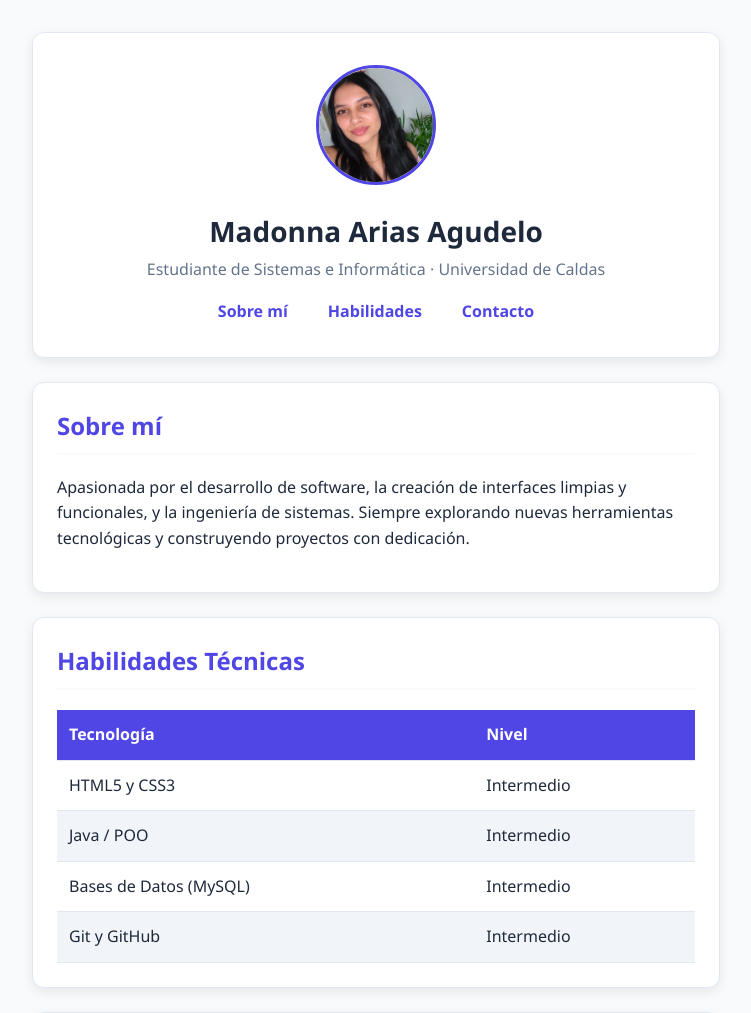
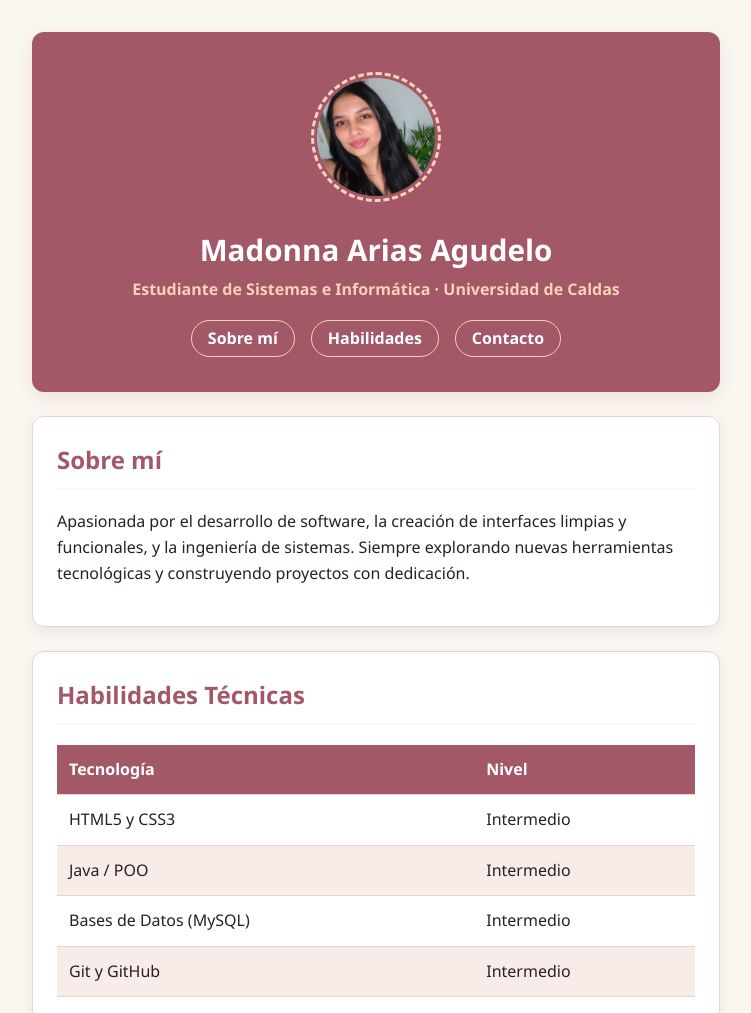
Before and after one commit to madonnaarias60929-cmyk/explorador-interactivo-2026-2, a plain HTML site: page semana-3/perfil/perfil.html in a window 1280 px wide. Shown: the top 1013 px of the page, without its empty margins (264-1015 px from the left). Drawn offline with Linux system fonts and the light colour scheme.

Commit message:
Actualizacion de paleta de colores y perfil

```diff
--- a/semana-3/perfil/css/estilos.css
+++ b/semana-3/perfil/css/estilos.css
@@ -3,21 +3,22 @@
   box-sizing: border-box;
 }
 
-/* --- 2. Variables CSS (:root) --- */
+/* --- 2. Variables CSS (:root) — Paleta Inspirada en tu Diseño --- */
 :root {
-  --primario: #4f46e5;        /* Índigo elegante */
-  --primario-hover: #4338ca;  /* Tono para hover */
-  --texto: #1e293b;           /* Gris oscuro para lectura */
-  --fondo-suave: #f8fafc;     /* Fondo suave */
+  --primario: #A35868;          /* Rosa vino tinto / Palo de rosa */
+  --primario-hover: #8C4755;    /* Tono más oscuro para hovers */
+  --acento: #F7D2B6;            /* Crema / Beige cálido */
+  --texto: #2A2024;             /* Café oscuro para alta legibilidad */
+  --fondo-suave: #FAF6F0;       /* Blanco roto / crema claro */
   --blanco: #ffffff;
-  --borde: #e2e8f0;           /* Borde sutil */
-  --sombra: rgba(0, 0, 0, 0.08);
+  --borde: #E8D5CE;             /* Borde sutil acoplado a la paleta */
+  --sombra: rgba(163, 88, 104, 0.12);
 }
 
 /* --- 3. Estilos Globales --- */
 body {
   font-family: "Segoe UI", Roboto, Helvetica, Arial, sans-serif;
-  font-size: 1rem;            /* 16px base accesible */
+  font-size: 1rem;
   line-height: 1.6;
   color: var(--texto);
   background-color: var(--fondo-suave);
@@ -51,57 +52,61 @@ main {
 
 /* --- 6. Tarjeta de Perfil / Header --- */
 .tarjeta-perfil {
-  background-color: var(--blanco);
-  border: 1px solid var(--borde);
+  background-color: var(--primario);
+  color: var(--blanco);
   border-radius: 12px;
-  padding: 2rem 1.5rem;
+  padding: 2.5rem 1.5rem;
   margin-bottom: 1.5rem;
   text-align: center;
-  box-shadow: 0 4px 12px var(--sombra);
+  box-shadow: 0 6px 16px var(--sombra);
 }
 
 .tarjeta-perfil img {
-  width: 120px;
-  height: 120px;
+  width: 130px;
+  height: 130px;
   border-radius: 50%;
   object-fit: cover;
-  border: 3px solid var(--primario);
+  border: 3px dashed var(--acento);
+  padding: 3px;
   margin-bottom: 1rem;
 }
 
 .tarjeta-perfil h1 {
   margin: 0 0 0.25rem 0;
-  font-size: 1.75rem;
-  color: var(--texto);
+  font-size: 1.85rem;
+  color: var(--blanco);
 }
 
 .tarjeta-perfil p {
   margin: 0 0 1rem 0;
-  color: #64748b;
-  font-weight: 500;
+  color: var(--acento);
+  font-weight: 600;
 }
 
 /* Navegación interna del Perfil */
 .tarjeta-perfil nav ul {
   list-style: none;
   padding: 0;
-  margin: 1rem 0 0 0;
+  margin: 1.5rem 0 0 0;
   display: flex;
   justify-content: center;
   gap: 1rem;
+  flex-wrap: wrap;
 }
 
 .tarjeta-perfil nav a {
-  color: var(--primario);
+  color: var(--blanco);
   text-decoration: none;
   font-weight: 600;
-  padding: 0.25rem 0.75rem;
-  border-radius: 6px;
-  transition: background-color 0.2s;
+  padding: 0.4rem 1rem;
+  border: 1px solid var(--acento);
+  border-radius: 20px;
+  transition: all 0.2s ease;
 }
 
 .tarjeta-perfil nav a:hover {
-  background-color: #e0e7ff;
+  background-color: var(--acento);
+  color: var(--primario);
 }
 
 /* --- 7. Tablas con Efecto Cebra --- */
@@ -123,7 +128,7 @@ th {
 }
 
 tr:nth-child(even) {
-  background-color: #f1f5f9; /* Efecto cebra en filas pares */
+  background-color: #F8ECE9; /* Efecto cebra suave con tono palo rosa */
 }
 
 /* --- 8. Formulario de Contacto --- */
@@ -135,6 +140,7 @@ label {
   display: block;
   margin-bottom: 0.3rem;
   font-weight: 600;
+  color: var(--texto);
 }
 
 input[type="text"],
@@ -146,13 +152,14 @@ textarea {
   border-radius: 6px;
   font-family: inherit;
   font-size: 1rem;
+  background-color: #FFFDFB;
 }
 
 input:focus,
 textarea:focus {
   outline: none;
   border-color: var(--primario);
-  box-shadow: 0 0 0 3px rgba(79, 70, 229, 0.15);
+  box-shadow: 0 0 0 3px rgba(163, 88, 104, 0.2);
 }
 
 button[type="submit"] {
@@ -160,12 +167,12 @@ button[type="submit"] {
   color: var(--blanco);
   border: none;
   padding: 0.75rem 1.5rem;
-  border-radius: 6px;
+  border-radius: 25px;
   cursor: pointer;
   font-weight: bold;
   font-size: 1rem;
   width: 100%;
-  transition: background-color 0.2s;
+  transition: background-color 0.2s ease;
 }
 
 button[type="submit"]:hover {
```
